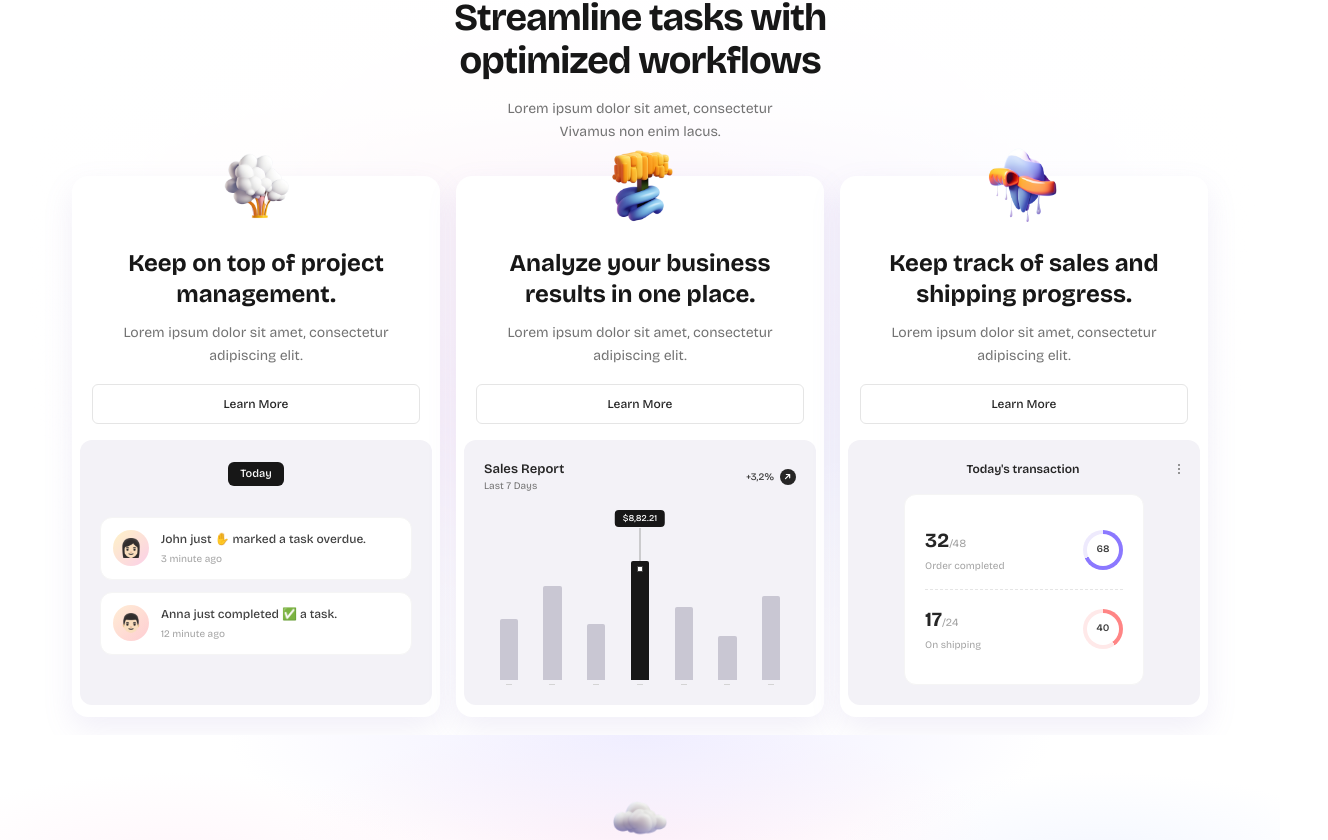
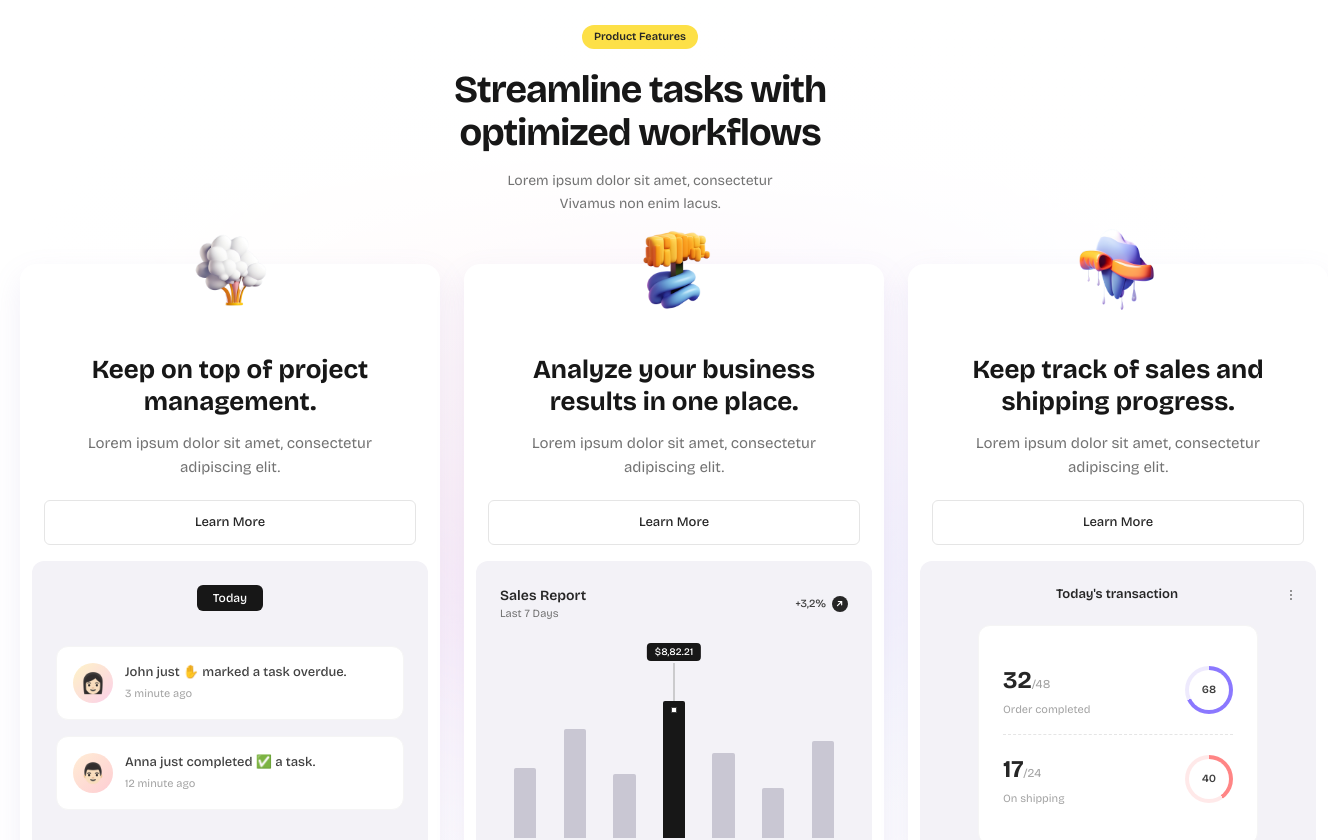
Before and after one commit to priyansh-kevalon/Otake-Website-Design, a React (Vite) app in the folder Otake-Frontend/: page / in a window 1280 px wide. Shown: the part 1423-2263 px from the top of the page, 1328 px wide, since content can reach past the window. Built offline with nearby package versions, Linux system fonts and the light colour scheme.

Commit message:
style: enhance layout and text sizes in ProductFeatures and Pricing sections for improved aesthetics and readability

```diff
--- a/Otake-Frontend/src/components/sections/ProductFeatures.jsx
+++ b/Otake-Frontend/src/components/sections/ProductFeatures.jsx
@@ -1,33 +1,33 @@
 function TaskDashboard() {
   return (
-    <div className="flex h-full min-h-[176px] flex-col rounded-xl bg-[#f3f2f7] px-5 py-5">
+    <div className="flex h-full min-h-[200px] flex-col rounded-xl bg-[#f3f2f7] px-6 py-6">
       <div className="text-center">
-        <span className="inline-block rounded-md bg-neutral-900 px-3 py-1 text-[11px] font-medium text-white">
+        <span className="inline-block rounded-md bg-neutral-900 px-4 py-1 text-[12px] font-medium text-white">
           Today
         </span>
       </div>
 
-      <div className="flex flex-1 flex-col justify-center gap-3">
-        <div className="flex items-center gap-3 rounded-xl border border-neutral-100 bg-white px-3 py-3">
-          <span className="flex h-9 w-9 shrink-0 items-center justify-center rounded-full bg-gradient-to-br from-amber-100 to-pink-200 text-[18px]" aria-hidden="true">
+      <div className="flex flex-1 flex-col justify-center gap-4">
+        <div className="flex items-center gap-3 rounded-xl border border-neutral-100 bg-white px-4 py-4">
+          <span className="flex h-10 w-10 shrink-0 items-center justify-center rounded-full bg-gradient-to-br from-amber-100 to-pink-200 text-[20px]" aria-hidden="true">
             👩🏻
           </span>
           <span className="min-w-0 flex-1">
-            <span className="block truncate text-[12px] font-medium text-neutral-700">
+            <span className="block truncate text-[13px] font-medium text-neutral-700">
               John just ✋ marked a task overdue.
             </span>
-            <span className="mt-1 block text-[10px] text-neutral-400">3 minute ago</span>
+            <span className="mt-1 block text-[11px] text-neutral-400">3 minute ago</span>
           </span>
         </div>
-        <div className="flex items-center gap-3 rounded-xl border border-neutral-100 bg-white px-3 py-3">
-          <span className="flex h-9 w-9 shrink-0 items-center justify-center rounded-full bg-gradient-to-br from-orange-100 to-rose-200 text-[18px]" aria-hidden="true">
+        <div className="flex items-center gap-3 rounded-xl border border-neutral-100 bg-white px-4 py-4">
+          <span className="flex h-10 w-10 shrink-0 items-center justify-center rounded-full bg-gradient-to-br from-orange-100 to-rose-200 text-[20px]" aria-hidden="true">
             👨🏻
           </span>
           <span className="min-w-0 flex-1">
-            <span className="block truncate text-[12px] font-medium text-neutral-700">
+            <span className="block truncate text-[13px] font-medium text-neutral-700">
               Anna just completed ✅ a task.
             </span>
-            <span className="mt-1 block text-[10px] text-neutral-400">12 minute ago</span>
+            <span className="mt-1 block text-[11px] text-neutral-400">12 minute ago</span>
           </span>
         </div>
       </div>
@@ -47,14 +47,14 @@ function AnalyticsDashboard() {
   ]
 
   return (
-    <div className="relative flex h-full min-h-[176px] flex-col rounded-xl bg-[#f3f2f7] px-5 py-5">
+    <div className="relative flex h-full min-h-[200px] flex-col rounded-xl bg-[#f3f2f7] px-6 py-6">
       <div className="flex items-center justify-between">
         <div>
-          <p className="text-[13px] font-semibold text-neutral-800">Sales Report</p>
-          <span className="block text-[10px] text-neutral-500">Last 7 Days</span>
+          <p className="text-[14px] font-semibold text-neutral-800">Sales Report</p>
+          <span className="block text-[11px] text-neutral-500">Last 7 Days</span>
         </div>
         <div className="flex items-center gap-1.5">
-          <span className="text-[10px] font-medium text-neutral-700">+3,2%</span>
+          <span className="text-[11px] font-medium text-neutral-700">+3,2%</span>
           <span className="flex h-4 w-4 items-center justify-center rounded-full bg-neutral-800 text-white" aria-hidden="true">
             <svg viewBox="0 0 12 12" className="h-2.5 w-2.5" fill="none">
               <path d="M3 8 8 3M4 3h4v4" stroke="currentColor" strokeWidth="1.4" strokeLinecap="round" strokeLinejoin="round" />
@@ -63,27 +63,27 @@ function AnalyticsDashboard() {
         </div>
       </div>
 
-      <div className="relative mx-auto mt-4 flex min-h-[112px] w-[90%] flex-1 items-end justify-between">
-        <span className="absolute left-1/2 top-0 z-10 -translate-x-1/2 rounded bg-neutral-900 px-2 py-1 text-[9px] font-medium leading-none text-white">
+      <div className="relative mx-auto mt-5 flex min-h-[130px] w-[92%] flex-1 items-end justify-between">
+        <span className="absolute left-1/2 top-0 z-10 -translate-x-1/2 rounded bg-neutral-900 px-2 py-1 text-[10px] font-medium leading-none text-white">
           $8,82.21
         </span>
         <span
           aria-hidden="true"
-          className="absolute left-1/2 top-[18px] -translate-x-1/2 border-l border-neutral-400"
+          className="absolute left-1/2 top-[20px] -translate-x-1/2 border-l border-neutral-400"
           style={{ bottom: `calc(68% + 5px)` }}
         />
         {bars.map((bar, index) => (
           <span
             key={index}
-            className="relative h-full w-[6.5%]"
+            className="relative h-full w-[7%]"
             aria-hidden="true"
           >
             <span
-              className={`absolute bottom-[5px] left-0 w-full rounded-t-[2px] ${bar.tone}`}
+              className={`absolute bottom-[6px] left-0 w-full rounded-t-[2px] ${bar.tone}`}
               style={{ height: `${bar.h}%` }}
             >
               {bar.highlighted && (
-                <span className="absolute left-1/2 top-[5px] h-1.5 w-1.5 -translate-x-1/2 border border-neutral-700 bg-white" />
+                <span className="absolute left-1/2 top-[6px] h-1.5 w-1.5 -translate-x-1/2 border border-neutral-700 bg-white" />
               )}
             </span>
             <span className="absolute bottom-0 left-1/2 w-1.5 -translate-x-1/2 border-b border-dashed border-neutral-300" />
@@ -96,9 +96,9 @@ function AnalyticsDashboard() {
 
 function SalesDashboard() {
   return (
-    <div className="flex h-full min-h-[176px] flex-col rounded-xl bg-[#f3f2f7] px-5 py-5">
+    <div className="flex h-full min-h-[200px] flex-col rounded-xl bg-[#f3f2f7] px-6 py-6">
       <div className="flex items-center justify-between">
-        <p className="flex-1 text-center text-[12px] font-semibold text-neutral-800">
+        <p className="flex-1 text-center text-[13px] font-semibold text-neutral-800">
           Today&apos;s transaction
         </p>
         <span className="flex flex-col gap-[2px]" aria-hidden="true">
@@ -108,35 +108,35 @@ function SalesDashboard() {
         </span>
       </div>
 
-      <div className="mx-auto mt-4 flex w-full max-w-[240px] flex-1 flex-col rounded-xl border border-neutral-100 bg-white px-5 py-4">
-        <div className="flex flex-1 items-center justify-between border-b border-dashed border-neutral-200 py-3">
+      <div className="mx-auto mt-5 flex w-full max-w-[280px] flex-1 flex-col rounded-xl border border-neutral-100 bg-white px-6 py-5">
+        <div className="flex flex-1 items-center justify-between border-b border-dashed border-neutral-200 py-4">
           <span>
-            <span className="text-[20px] font-bold text-neutral-800">32</span>
-            <span className="text-[11px] text-neutral-400">/48</span>
-            <span className="mt-1 block text-[10px] text-neutral-400">Order completed</span>
+            <span className="text-[24px] font-bold text-neutral-800">32</span>
+            <span className="text-[12px] text-neutral-400">/48</span>
+            <span className="mt-1 block text-[11px] text-neutral-400">Order completed</span>
           </span>
           <span
-            className="flex h-10 w-10 items-center justify-center rounded-full p-1"
+            className="flex h-12 w-12 items-center justify-center rounded-full p-1"
             style={{ background: 'conic-gradient(#8b78ff 0 68%, #eeeafd 68% 100%)' }}
             aria-label="68 percent completed"
           >
-            <span className="flex h-full w-full items-center justify-center rounded-full bg-white text-[10px] font-semibold text-neutral-700">
+            <span className="flex h-full w-full items-center justify-center rounded-full bg-white text-[11px] font-semibold text-neutral-700">
               68
             </span>
           </span>
         </div>
-        <div className="flex flex-1 items-center justify-between py-3">
+        <div className="flex flex-1 items-center justify-between py-4">
           <span>
-            <span className="text-[20px] font-bold text-neutral-800">17</span>
-            <span className="text-[11px] text-neutral-400">/24</span>
-            <span className="mt-1 block text-[10px] text-neutral-400">On shipping</span>
+            <span className="text-[24px] font-bold text-neutral-800">17</span>
+            <span className="text-[12px] text-neutral-400">/24</span>
+            <span className="mt-1 block text-[11px] text-neutral-400">On shipping</span>
           </span>
           <span
-            className="flex h-10 w-10 items-center justify-center rounded-full p-1"
+            className="flex h-12 w-12 items-center justify-center rounded-full p-1"
             style={{ background: 'conic-gradient(#ff8585 0 40%, #ffe9e9 40% 100%)' }}
             aria-label="40 percent in shipping"
           >
-            <span className="flex h-full w-full items-center justify-center rounded-full bg-white text-[10px] font-semibold text-neutral-700">
+            <span className="flex h-full w-full items-center justify-center rounded-full bg-white text-[11px] font-semibold text-neutral-700">
               40
             </span>
           </span>
@@ -206,7 +206,7 @@ const FEATURES = [
 function ProductFeatures() {
   return (
     <section id="features" className="otake-features w-full scroll-mt-6">
-      <div className="mx-auto w-full max-w-[1136px] px-6 py-16 sm:px-8 xl:h-[807.969970703125px] xl:px-0 xl:pb-4 xl:pt-6">
+      <div className="mx-auto w-full max-w-[1240px] px-6 py-16 sm:px-8 lg:py-20 xl:px-0 xl:py-24">
         <div className="mx-auto max-w-[640px] text-center">
           <span className="inline-block rounded-full bg-yellow-300 px-3 py-1 text-[12px] font-semibold text-neutral-800 sm:text-[11px]">
             Product Features
@@ -223,37 +223,41 @@ function ProductFeatures() {
           </p>
         </div>
 
-        <div className="mx-auto mt-14 grid w-full grid-cols-1 justify-items-center gap-4 md:grid-cols-3 xl:mt-8 xl:grid-cols-[repeat(3,368px)]">
+        <div className="mx-auto mt-16 grid w-full grid-cols-1 justify-items-center gap-6 md:grid-cols-3 xl:mt-12 xl:grid-cols-[repeat(3,420px)]">
           {FEATURES.map((feature) => (
             <article
               key={feature.key}
-              className="relative flex h-[540.780029296875px] w-full max-w-[368px] flex-col overflow-visible rounded-[16px] bg-white shadow-[0_12px_30px_rgba(150,130,200,0.13)]"
+              className="relative flex h-[620px] w-full max-w-[420px] flex-col overflow-visible rounded-[16px] bg-white shadow-[0_12px_30px_rgba(150,130,200,0.13)]"
             >
               <span
-                className="pointer-events-none absolute -top-8 left-1/2 z-10 -translate-x-1/2"
+                className="pointer-events-none absolute -top-10 left-1/2 z-10 -translate-x-1/2"
                 aria-hidden="true"
               >
-                {feature.icon}
+                <img
+                  src={feature.key === 'project' ? '/images/product-feature-cloud.png' : feature.key === 'analytics' ? '/images/product-feature-analytics.png' : '/images/product-feature-sales.png'}
+                  alt=""
+                  className="h-[88px] w-[88px] object-contain"
+                />
               </span>
 
-              <div className="px-3 pb-4 pt-[72px] text-center xl:px-5">
-                <h3 className="text-[17px] font-bold leading-[1.3] text-neutral-900 sm:text-[18px] xl:text-[24px]">
+              <div className="px-4 pb-4 pt-[90px] text-center xl:px-6">
+                <h3 className="text-[20px] font-bold leading-[1.25] text-neutral-900 sm:text-[22px] xl:text-[26px]">
                   {feature.heading}
                 </h3>
-                <p className="mt-3 text-[14px] leading-relaxed text-neutral-500">
+                <p className="mt-3 text-[15px] leading-relaxed text-neutral-500">
                   Lorem ipsum dolor sit amet, consectetur
                   <br />
                   adipiscing elit.
                 </p>
                 <button
                   type="button"
-                  className="mt-4 w-full rounded-md border border-neutral-200 px-3 py-2.5 text-[12px] font-medium text-neutral-800 transition-colors hover:bg-neutral-50 focus:outline-none focus-visible:ring-2 focus-visible:ring-pink-300"
+                  className="mt-5 w-full rounded-md border border-neutral-200 px-3 py-3 text-[13px] font-medium text-neutral-800 transition-colors hover:bg-neutral-50 focus:outline-none focus-visible:ring-2 focus-visible:ring-pink-300"
                 >
                   Learn More
                 </button>
               </div>
 
-              <div className="flex min-h-0 flex-1 flex-col px-2 pb-3">
+              <div className="flex min-h-0 flex-1 flex-col px-3 pb-4">
                 {feature.dashboard}
               </div>
             </article>
```
Also changed, not shown: Otake-Frontend/src/pages/Pricing.jsx (+4 -4 lines).
